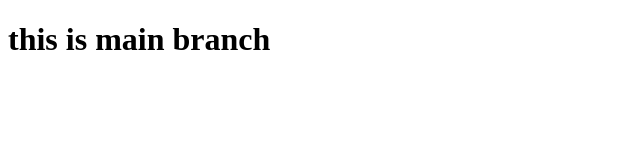
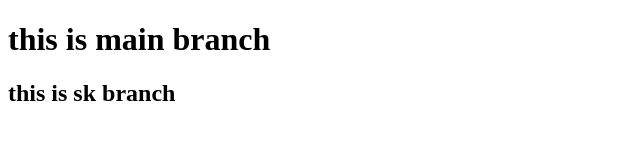
Before and after one commit to codetech-shivam/demo, a plain HTML site: page index.html in a window 1280 px wide. Shown: the whole page, without its empty margins (0-640 px from the left). Drawn offline with Linux system fonts and the light colour scheme.

Commit message:
sk branch added

```diff
--- a/index.html
+++ b/index.html
@@ -7,5 +7,6 @@
 </head>
 <body>
     <h1>this is main branch</h1>
+    <h2>this is sk branch</h2>
 </body>
 </html>
```
